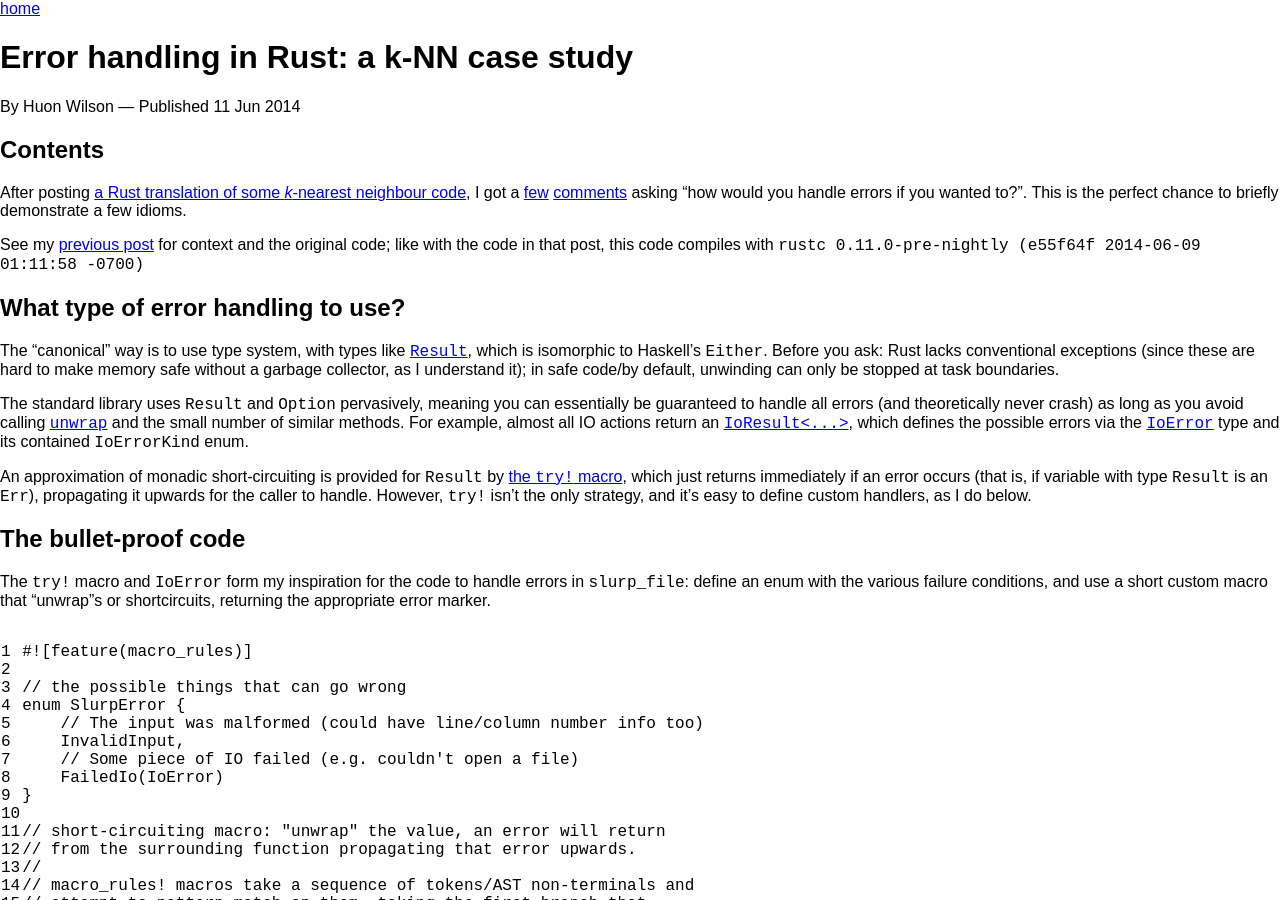
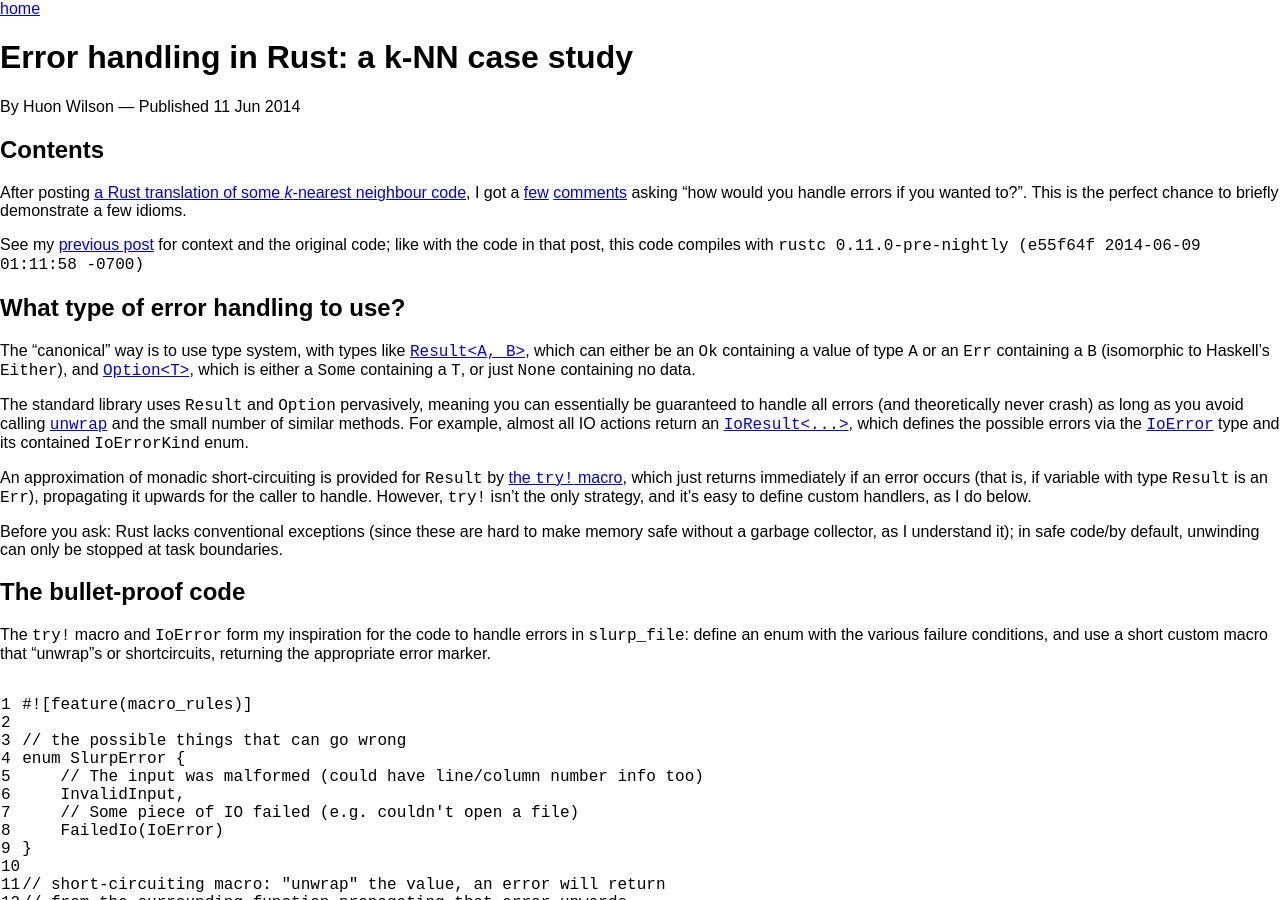
Before and after one commit to huonw/huonw.github.io, a Jekyll site: the page built from _posts/2014-06-11-error-handling-in-rust-knn-case-study.md, in a window 1280 px wide and 900 px high. Built offline with Jekyll 4.4.1, drawn with Linux system fonts in a browser that asks for light colours; comment, search, counter and statistics services are not loaded.

Commit message:
error handling in rust: reorganise type lead in/add option mention.

```diff
--- a/_posts/2014-06-11-error-handling-in-rust-knn-case-study.md
+++ b/_posts/2014-06-11-error-handling-in-rust-knn-case-study.md
@@ -20,15 +20,15 @@ code; like with the code in that post, this code compiles with `rustc
 ## What type of error handling to use?
 
 The "canonical" way is to use type system, with types like
-[`Result`][result], which is isomorphic to Haskell's `Either`. Before
-you ask: Rust lacks conventional exceptions (since these are hard to
-make memory safe without a garbage collector, as I understand it); in
-safe code/by default, unwinding can only be stopped at task
-boundaries.
+[`Result<A, B>`][result], which can either be an `Ok` containing a
+value of type `A` or an `Err` containing a `B` (isomorphic to
+Haskell's `Either`), and [`Option<T>`][option], which is either a
+`Some` containing a `T`, or just `None` containing no data.
 
 [result]: http://doc.rust-lang.org/master/std/result/type.Result.html
+[option]: http://doc.rust-lang.org/master/std/option/type.Option.html
 
- The standard library uses `Result` and `Option` pervasively, meaning
+The standard library uses `Result` and `Option` pervasively, meaning
 you can essentially be guaranteed to handle all errors (and
 theoretically never crash) as long as you avoid calling
 [`unwrap`][unwrap] and the small number of similar methods. For
@@ -47,6 +47,11 @@ which just returns immediately if an error occurs (that is, if
 variable with type `Result` is an `Err`), propagating it upwards for
 the caller to handle. However, `try!` isn't the only strategy, and
 it's easy to define custom handlers, as I do below.
+
+Before you ask: Rust lacks conventional exceptions (since these are
+hard to make memory safe without a garbage collector, as I understand
+it); in safe code/by default, unwinding can only be stopped at task
+boundaries.
 
 ## The bullet-proof code
 
```
